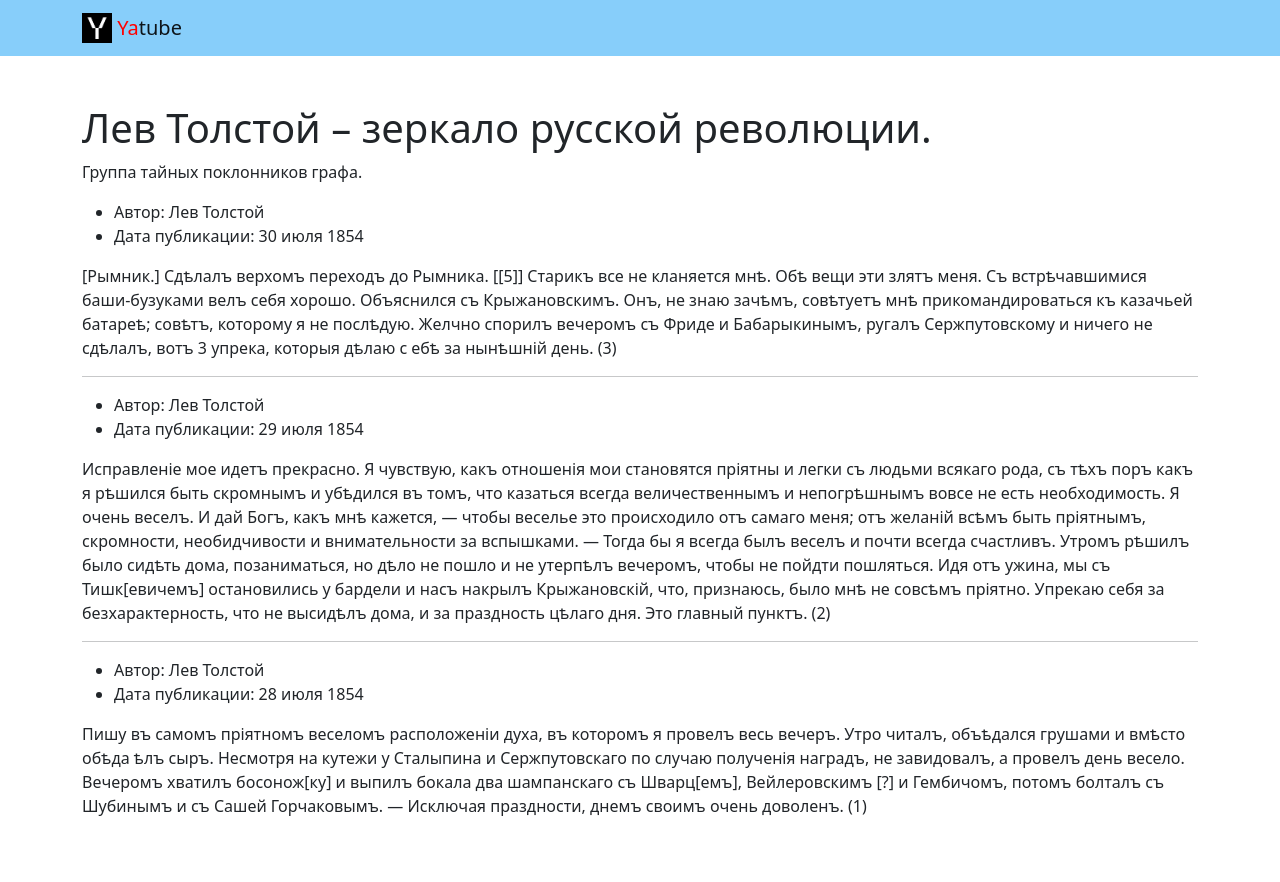
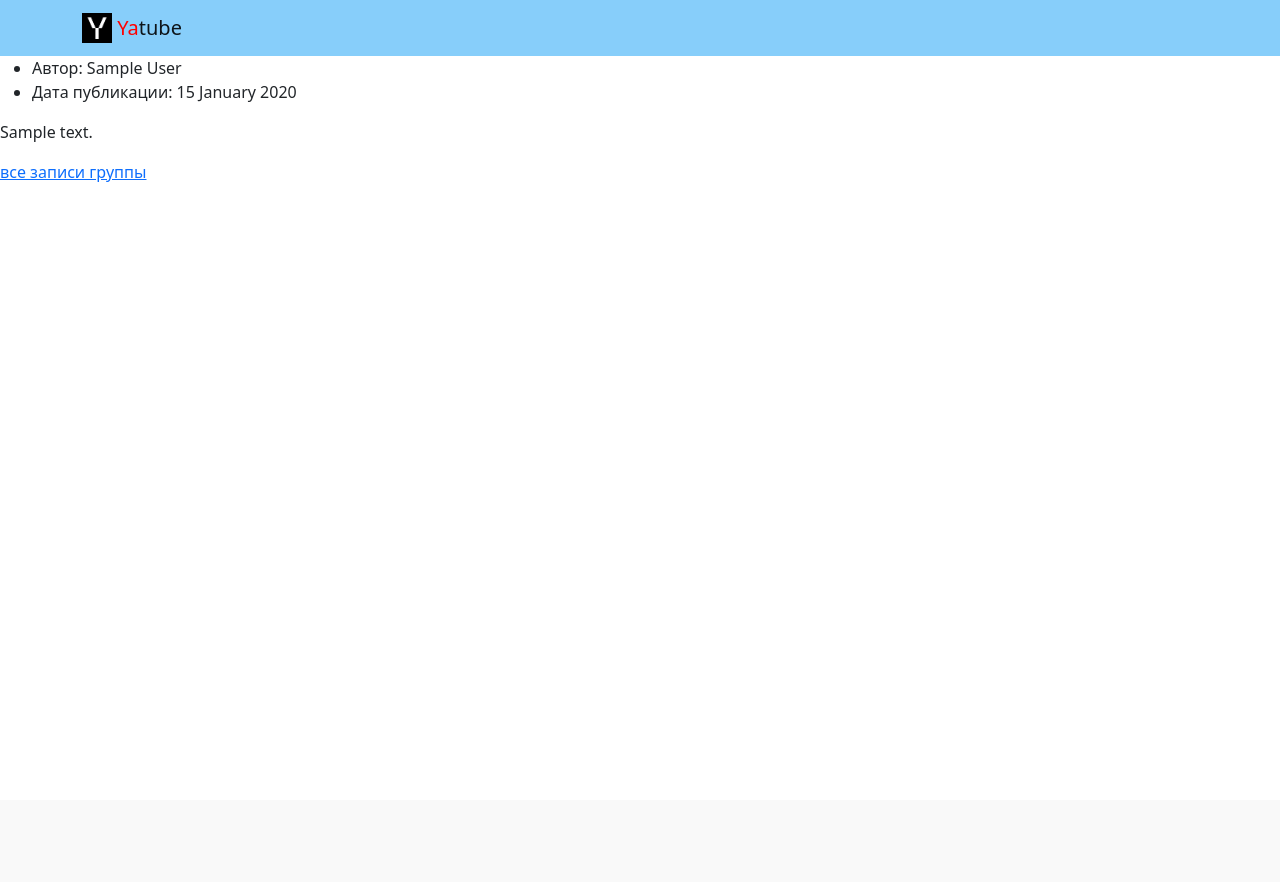
Before and after one commit to misterpudge/Yatube_project, a Django app: page / in a window 1280 px wide. After the commit the page ends 182 px from the top, so only its background shows below. Run offline with Django 3.2, Linux system fonts and the light colour scheme; tables that the repository leaves empty hold one stand-in row (values such as "Sample post"); some libraries are stand-ins or nearby versions.

Commit message:
я не хочу это делать ничего не работает

```diff
--- a/yatube/posts/models.py
+++ b/yatube/posts/models.py
@@ -5,11 +5,12 @@ User = get_user_model()
 
 class Group(models.Model):
     title = models.CharField(max_length=30)
-    slug = models.SlugField(max_length=50)
+    slug = models.SlugField(max_length=30)
     description = models.TextField()
 
     def __str__(self):
         return self.title
+
 
 class Post(models.Model):
     text = models.TextField()
@@ -21,5 +22,8 @@ class Post(models.Model):
     )
     group = models.ForeignKey(
         Group,
+        blank=True,
+        null=True,
         on_delete=models.CASCADE,
+        related_name='posts'
     )
--- a/yatube/posts/urls.py
+++ b/yatube/posts/urls.py
@@ -2,9 +2,9 @@ from django.urls import path
 
 from . import views
 
-app_name = 'publications'
+app_name = 'posts'
 
 urlpatterns = [
     path('', views.index, name='main'),
-    path('group/<slug:pk>/', views.group_posts, name='groups')
+    path('group/<slug:slug>/', views.group_posts, name='groups')
 ]
--- a/yatube/posts/views.py
+++ b/yatube/posts/views.py
@@ -1,9 +1,21 @@
-from django.shortcuts import render
+from django.shortcuts import render, get_object_or_404
+from .models import Post, Group
+
 
 def index(request):
+    posts = Post.objects.order_by('-pub_date')[:10]
+    context = {
+        'posts': posts,
+    }
     template = '../templates/posts/index.html'
-    return render(request, template)
+    return render(request, template, context)
 
-def group_posts(request, pk):
+def group_posts(request, slug):
     template = '../templates/posts/group_list.html'
-    return render(request, template)
+    group = get_object_or_404(Group, slug=slug)
+    posts = Post.objects.filter(group=group).order_by('-pub_date')[:10]
+    context = {
+        'group': group,
+        'posts': posts,
+    }
+    return render(request, template, context)
--- a/yatube/templates/base.html
+++ b/yatube/templates/base.html
@@ -6,7 +6,8 @@
 {% include 'includes/header.html' %}
     </header>
     <main>
-{% include 'includes/main.html' %}
+    {% block content %}
+    {% endblock content %}
     </main>
 </body>
 </html>
--- a/yatube/templates/includes/header.html
+++ b/yatube/templates/includes/header.html
@@ -3,7 +3,7 @@
       <!-- В дальнейшем тут будет создано полноценное меню -->
       <nav class="navbar navbar-light" style="background-color: lightskyblue">
         <div class="container">
-          <a class="navbar-brand" href={% url 'Publications:main' %}>
+          <a class="navbar-brand" href={% url 'posts:main' %}>
             <img src={% static 'img/logo.png' %} width="30" height="30" class="d-inline-block align-top" alt="">
             <!-- тег span используется для добавления нужных стилей отдельным участкам текста -->
             <span style="color:red">Ya</span>tube</a>
--- a/yatube/templates/includes/main.html
+++ /dev/null
@@ -1,68 +0,0 @@
-      <!-- класс py-5 создает отступы сверху и снизу блока -->
-      <div class="container py-5">
-        <h1>Лев Толстой – зеркало русской революции.</h1>
-        <p>
-          Группа тайных поклонников графа.
-        </p>
-        <article>
-          <ul>
-            <li>
-              Автор: Лев Толстой
-            </li>
-            <li>
-              Дата публикации: 30 июля 1854
-            </li>
-          </ul>
-          <p>
-            [Рымник.] Сдѣлалъ верхомъ переходъ до Рымника. [[5]] Старикъ все не кланяется мнѣ.
-            Обѣ вещи эти злятъ меня. Съ встрѣчавшимися баши-бузуками велъ себя хорошо.
-            Объяснился съ Крыжановскимъ. Онъ, не знаю зачѣмъ, совѣтуетъ мнѣ прикомандироваться
-            къ казачьей батареѣ; совѣтъ, которому я не послѣдую. Желчно спорилъ вечеромъ съ Фриде
-            и Бабарыкинымъ, ругалъ Сержпутовскому и ничего не сдѣлалъ, вотъ 3 упрека, которыя дѣлаю с
-            ебѣ за нынѣшній день. (3)
-          </p>
-        </article>
-        <hr>
-        <article>
-          <ul>
-            <li>
-              Автор: Лев Толстой
-            </li>
-            <li>
-              Дата публикации: 29 июля 1854
-            </li>
-          </ul>
-          <p>
-            Исправленіе мое идетъ прекрасно. Я чувствую, какъ отношенія мои становятся пріятны и легки
-            съ людьми всякаго рода, съ тѣхъ поръ какъ я рѣшился быть скромнымъ и убѣдился въ томъ,
-            что казаться всегда величественнымъ и непогрѣшнымъ вовсе не есть необходимость. Я очень
-            веселъ. И дай Богъ, какъ мнѣ кажется, — чтобы веселье это происходило отъ самаго меня;
-            отъ желаній всѣмъ быть пріятнымъ, скромности, необидчивости и внимательности за вспышками.
-            — Тогда бы я всегда былъ веселъ и почти всегда счастливъ.
-            Утромъ рѣшилъ было сидѣть дома, позаниматься, но дѣло не пошло и не утерпѣлъ вечеромъ,
-            чтобы не пойдти пошляться. Идя отъ ужина, мы съ Тишк[евичемъ] остановились у бардели и насъ
-            накрылъ Крыжановскій, что, признаюсь, было мнѣ не совсѣмъ пріятно. Упрекаю себя за
-            безхарактерность, что не высидѣлъ дома, и зa праздность цѣлаго дня. Это главный пунктъ. (2)
-          </p>
-        </article>
-        <hr>
-        <article>
-          <ul>
-            <li>
-              Автор: Лев Толстой
-            </li>
-            <li>
-              Дата публикации: 28 июля 1854
-            </li>
-          </ul>
-          <p>
-            Пишу въ самомъ пріятномъ веселомъ расположеніи духа, въ которомъ я провелъ весь вечеръ.
-            Утро читалъ, объѣдался грушами и вмѣсто обѣда ѣлъ сыръ. Несмотря на кутежи у Сталыпина и
-            Сержпутовскаго по случаю полученія наградъ, не завидовалъ, а провелъ день весело. Вечеромъ
-            хватилъ босонож[ку] и выпилъ бокала два шампанскаго съ Шварц[емъ], Вейлеровскимъ [?] и
-            Гембичомъ, потомъ болталъ съ Шубинымъ и съ Сашей Горчаковымъ. — Исключая праздности,
-            днемъ своимъ очень доволенъ. (1)
-          </p>
-        </article>
-        <!-- под последним постом нет линии -->
-      </div>
--- a/yatube/templates/posts/index.html
+++ b/yatube/templates/posts/index.html
@@ -8,11 +8,22 @@
     <header>
     </header>
     <main>
+      {% block content %}
+      {% for post in posts %}
+      <ul>
+        <li>
+          Автор: {{ post.author.get_full_name }}
+        </li>
+        <li>
+          Дата публикации: {{ post.pub_date|date:"d E Y" }}
+        </li>
+      </ul>
+      <p>{{ post.text }}</p>
+      <a href=''>все записи группы</a>
+      {% if not forloop.last %}<hr>{% endif %}
+    {% endfor %}
+{% endblock content %}
     </main>
-    <!-- Использованы классы бустрапа: -->
-    <!-- border-top: создаёт тонкую линию сверху блока -->
-    <!-- text-center: выравнивает текстовые блоки внутри блока по центру -->
-    <!-- py-3: контент внутри размещается с отступом сверху и снизу -->
     <footer class="border-top text-center py-3">
       <!-- тег span используется для добавления нужных стилей отдельным участкам текста -->
       <p>© 2020 Copyright <span style="color:red">Ya</span>tube</p>
--- a/yatube/yatube/urls.py
+++ b/yatube/yatube/urls.py
@@ -17,7 +17,7 @@ from django.contrib import admin
 from django.urls import path, include
 
 urlpatterns = [
-    path('', include('posts.urls', namespace='publications')),
-    path('group/<slug:pk>/', include('posts.urls')),
+    path('', include('posts.urls', namespace='posts')),
+    path('group/<slug:slug>/', include('posts.urls',)),
     path('admin/', admin.site.urls),
 ]
```
Also changed, not shown: yatube/posts/admin.py (+8 -2 lines), yatube/templates/posts/group_list.html (+15 -0 lines), yatube/posts/migrations/0001_initial.py (added), yatube/posts/migrations/0002_auto_20220410_1719.py (added).
